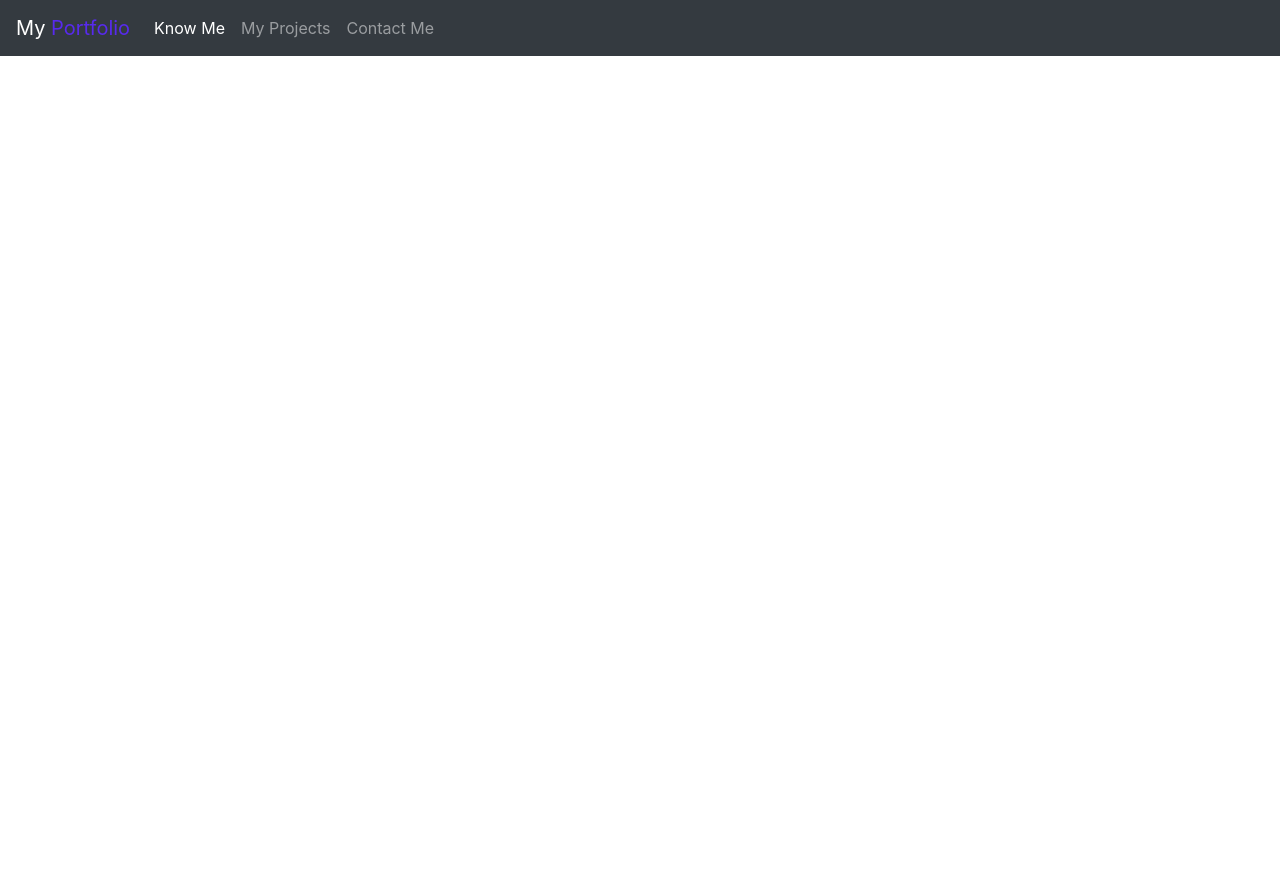
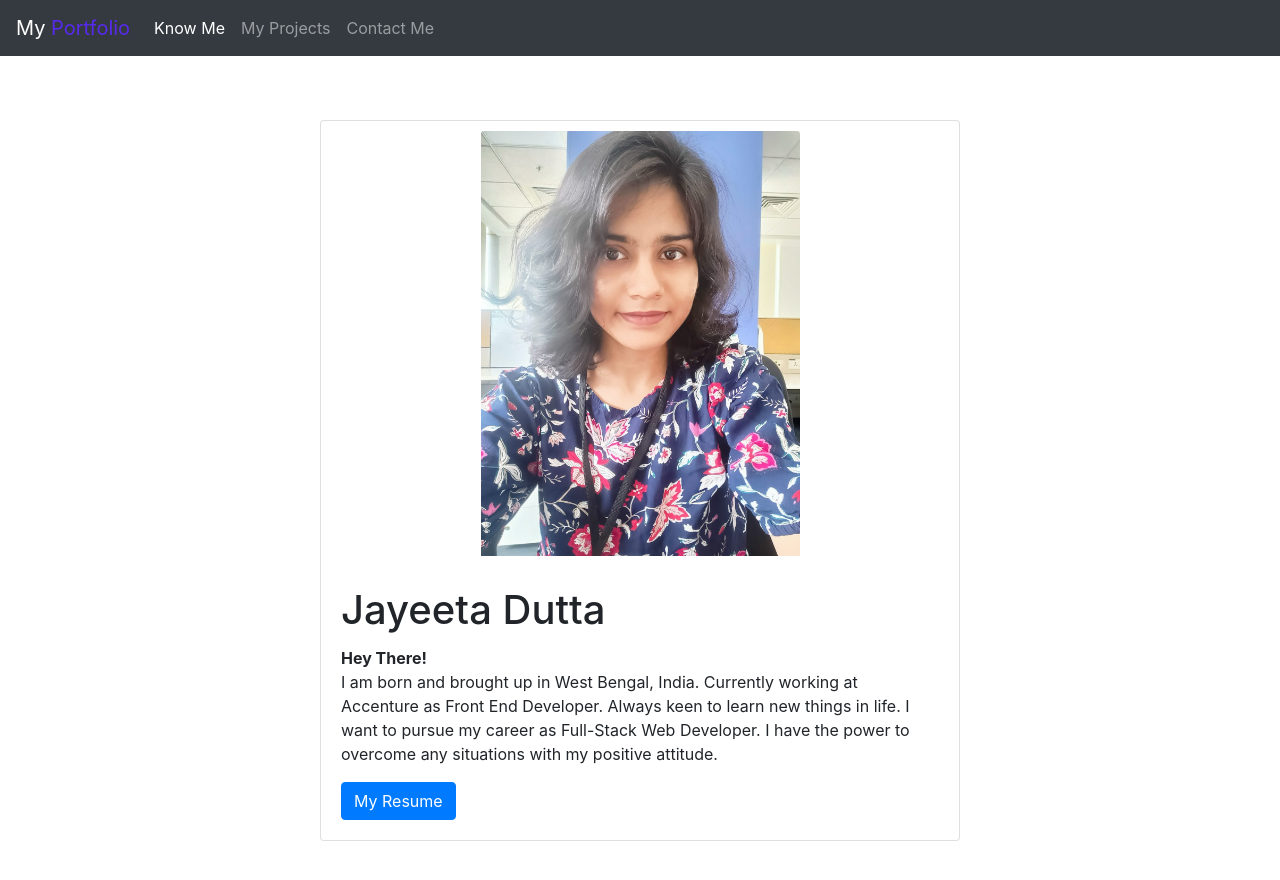
Before and after one commit to JayeetaDutta0000/my-portfolio, a plain HTML site: page about.html in a window 1280 px wide. Before the commit the page ends 800 px from the top, so only its background shows below. Drawn offline with nearby package versions, Linux system fonts and the light colour scheme.

Commit message:
about.html improvement

```diff
--- a/about.html
+++ b/about.html
@@ -33,6 +33,19 @@
         </div>
       </nav>
 
+      <div class="card" style="width: 40rem; margin: 5% auto;">
+        <img src="./Images/photo.jpg" class="card-img-top" style="width: 50%; margin: 10px auto;">
+        <div class="card-body">
+          <h1 class="card-title">Jayeeta Dutta</h1>
+          <p class="card-text"> <b>Hey There!</b> <br>
+           I am born and brought up in West Bengal, India. Currently working at Accenture as Front End
+           Developer. Always keen to learn new things in life. I want to pursue my career as Full-Stack Web
+           Developer. I have the power to overcome any situations with my positive attitude.
+          </p>
+          <a href="resume.pdf" class="btn btn-primary">My Resume</a>
+        </div>
+      </div>
+
 
     <!-- Option 1: jQuery and Bootstrap Bundle (includes Popper) -->
     <script src="https://cdn.jsdelivr.net/npm/jquery@3.5.1/dist/jquery.slim.min.js" integrity="sha384-DfXdz2htPH0lsSSs5nCTpuj/zy4C+OGpamoFVy38MVBnE+IbbVYUew+OrCXaRkfj" crossorigin="anonymous"></script>
```
Also changed, not shown: Images/photo.jpg (added), 1 other file.
